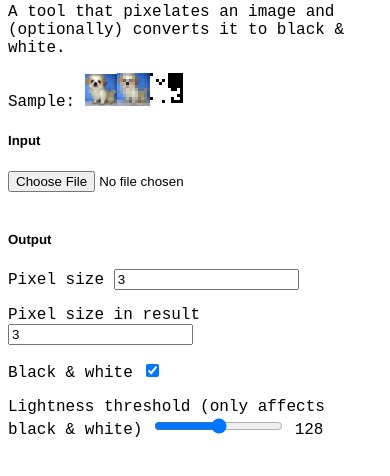
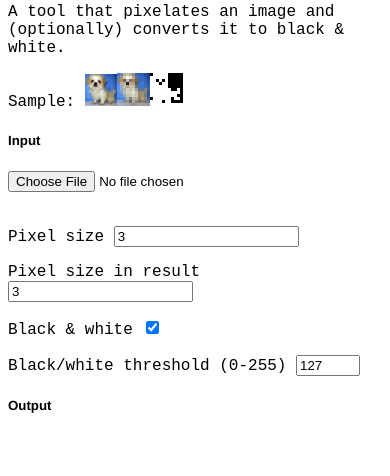
Before and after one commit to Kevinpgalligan/KevingalWebsite, a Flask app: page /apps/pixelate.html in a window 390 px wide. Shown: the part 159-635 px from the top of the page. Run offline with Flask 2, Linux system fonts and the light colour scheme.

Commit message:
Attempt to get pixelate app working on mobile + tweak to license.

```diff
--- a/templates/apps/pixelate.html
+++ b/templates/apps/pixelate.html
@@ -18,17 +18,16 @@
 <div>
     <canvas id="input-img-display" width="0" height="0"></canvas>
 </div>
-<h5>Output</h5>
 <div>
     <p>Pixel size <input id="block-size" type="number" value="3" autocomplete="off" min="1" onchange="drawPixelated()"/></p>
     <p>Pixel size in result <input id="new-block-size" type="number" value="3" autocomplete="off" min="1" onchange="drawPixelated()"/></p>
     <p>Black & white <input id="black-n-white" type="checkbox" autocomplete="off" onchange="drawPixelated()" checked /></p>
-    <p>Lightness threshold (only affects black & white)
-        <input id="lightness-threshold" type="range" min="0" max="255" autocomplete="off" value="128"
-               oninput="updateSliderDisplay(this.value); drawPixelated()" />
-        <span id="sliderInput">128</span>
+    <p>Black/white threshold (0-255)
+        <input id="lightness-threshold" type="number" value="127" min="0" max="255" autocomplete="off"
+               oninput="drawPixelated()" />
     </p>
 </div>
+<h5>Output</h5>
 <div>
     <canvas id="output-img-display" width="0" height="0"></canvas>
 </div>
--- a/templates/index.html
+++ b/templates/index.html
@@ -13,9 +13,13 @@
 <li><a href="https://github.com/Kevinpgalligan/KevingalWebsite">Website source</a></li>
 </ul>
 
-<p>All content of the website, including the source code of the website itself, falls under the...</p>
+<h3>Licensing</h3>
+<p>MIT license for the code (including the source of the website itself), Creative Commons BY-NC license
+for everything else. Basically, do whatever you want, just give me credit and don't try to sell it.</p>
 
 <a href="https://opensource.org/licenses/MIT"><img alt="MIT license" src="/static/img/mit-license.jpg"></a>
+
+<a href="https://creativecommons.org/licenses/by-nc/2.0/"><img alt="CC BY-NC license" src="/static/img/cc-license.png"></a>
 
 <h3>Site News</h3>
 <ul>
```
Also changed, not shown: static/img/cc-license.png (added).
